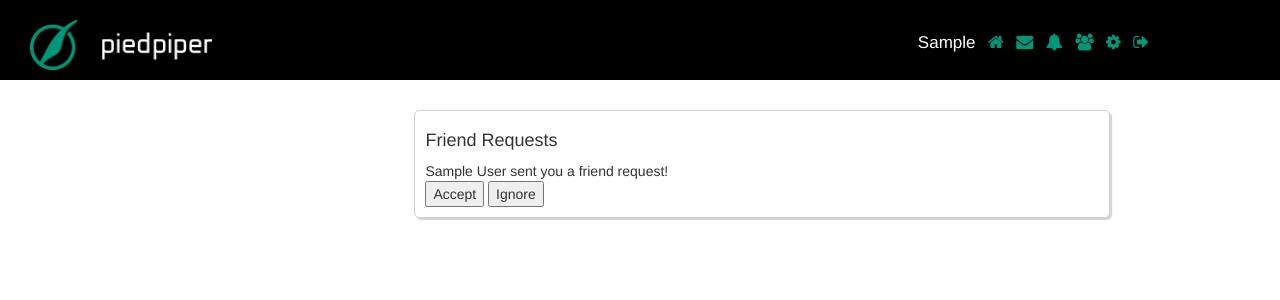
After one commit to NaveenDK/web-social, a PHP site: page /requests.php in a window 1280 px wide. The commit adds this page. Shown: the top 300 px of the page. Run offline with PHP 8.4, Linux system fonts and the light colour scheme; the visitor is signed in with stand-in values (Sample User, id 1); tables that the repository leaves empty or names only in its code hold one stand-in row (values such as "Sample post").

Commit message:
added requests page

```diff
--- a/includes/classes/User.php
+++ b/includes/classes/User.php
@@ -39,6 +39,15 @@ class User{
 
     }
 
+
+    public function getFriendArray(){
+
+        $username = $this->user['username'];
+        $query = mysqli_query($this->con,"SELECT friend_array FROM users WHERE username='$username'");
+        $row = mysqli_fetch_array($query);
+        return $row['friend_array'];
+
+    }
 
     Public function isClosed(){
 
--- a/includes/header.php
+++ b/includes/header.php
@@ -1,6 +1,8 @@
 <?php
 
 require 'config/config.php';
+include("includes/classes/User.php");
+include("includes/classes/Post.php");
 
 if(isset($_SESSION['username'])){
     $userLoggedIn = $_SESSION['username'];
@@ -47,7 +49,7 @@ else {
       <a href="index.php"><i class="fa fa-home"></i></a>
       <a href="#"><i class="fa fa-envelope"></i></a>
       <a href="#"><i class="fa fa-bell"></i></a>
-      <a href="#"><i class="fa fa-users"></i></a>
+      <a href="requests.php"><i class="fa fa-users"></i></a>
       <a href="#"><i class="fa fa-cog"></i></a>
       <a href="includes/handlers/logout.php"><i class="fa fa-sign-out"></i></a>
     </nav>
--- a/index.php
+++ b/index.php
@@ -1,7 +1,5 @@
 <?php
 include("includes/header.php");
-include("includes/classes/User.php");
-include("includes/classes/Post.php");
 
 if(isset($_POST['post'])){
     $post = new POST($con,$userLoggedIn);
--- a/profile.php
+++ b/profile.php
@@ -1,7 +1,5 @@
 <?php
-include("includes/header.php");
-include("includes/classes/User.php");
-include("includes/classes/Post.php");
+include("includes/header.php");include("includes/classes/User.php");
 
 if(isset($_GET['profile_username'])){
     $username = $_GET['profile_username'];
--- /dev/null
+++ b/requests.php
@@ -0,0 +1,47 @@
+<?php
+include ("includes/header.php");
+
+?>
+
+<div class="main_column column" id ="main_column">
+    <h4>Friend Requests</h4>
+    <?php
+        $query = mysqli_query($con,"SELECT * FROM friend_requests WHERE user_to ='$userLoggedIn'");
+        if(mysqli_num_rows($query) == 0){
+            echo "You have no friend requests at this time! ";
+        }
+        else {
+            while($row= mysqli_fetch_array($query)){
+                $user_from = $row['user_from'];
+                $user_from_obj = new User($con,$user_from);
+
+                echo $user_from_obj->getFirstAndLastName(). " sent you a friend request!" ;
+
+                $user_from_friend_array = $user_from_obj->getFriendArray();
+
+                if(isset($_POST['accept_request'. $user_from])){
+                        $add_friend_query = mysqli_query($con, "UPDATE users SET friend_array = CONCAT(friend_array, '$user_from') WHERE username='$userLoggedIn'");
+                        $add_friend_query = mysqli_query($con, "UPDATE users SET friend_array = CONCAT(friend_array, '$userLoggedIn') WHERE username='$user_from'");
+
+                        $delete_query = mysqli_query($con,"DELETE FROM friend_requests WHERE user_to='$userLoggedIn' AND user_from='$user_from'");
+                         echo "You are now friends!";
+                         header("Location:requests.php");
+                }
+
+                if(isset($_POST['ignore_request'. $user_from ])){
+                    $delete_query = mysqli_query($con,"DELETE FROM friend_requests WHERE user_to='$userLoggedIn' AND user_from='$user_from'");
+                    echo "Request ignored!";
+                    header("Location:requests.php");
+                }
+                 ?>
+                <form  action="requests.php" method="POST">
+                    <input type="submit" name="accept_request<?php echo $user_from; ?>" id="accept_button" value="Accept">
+                    <input type="submit" name="ignore_request<?php echo $user_from; ?>" id="ignore_button" value="Ignore">
+                </form>
+                 <?php
+            }
+        }
+    ?>
+
+
+</div>
```
